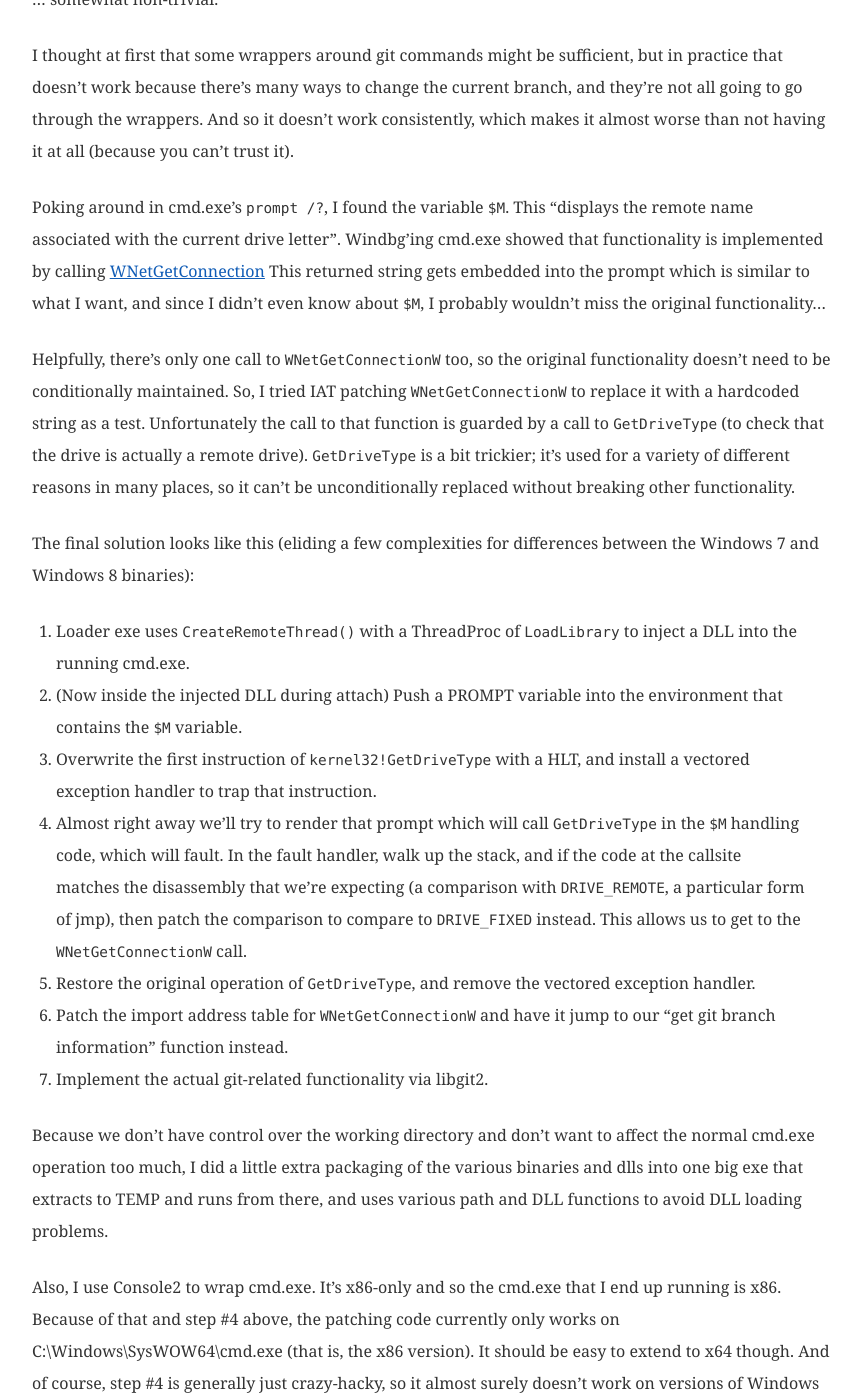
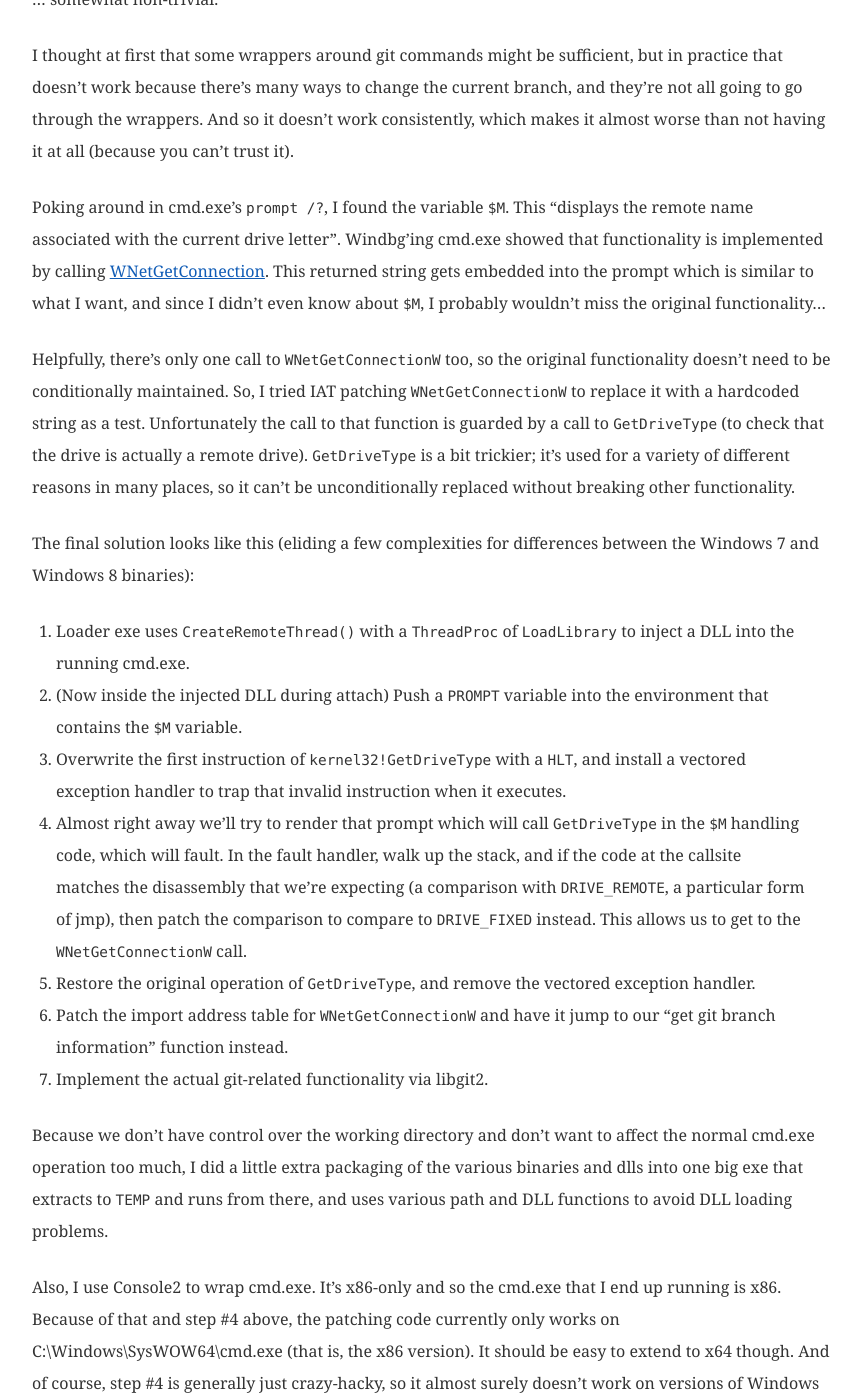
Before and after one commit to sgraham/sgraham.github.io, a Jekyll site: the page built from _posts/2013-07-04-git-branch-in-cmd.markdown, in a window 1280 px wide and 1400 px high, scrolled down 441 px. Shown: the whole window, without its empty margins (208-1069 px from the left). Built offline with Jekyll 4.4.1, drawn with Linux system fonts in a browser that asks for light colours; comment, search, counter and statistics services are not loaded; some of the changed text lies outside the part shown.

Commit message:
minor formatting

```diff
--- a/_posts/2013-07-04-git-branch-in-cmd.markdown
+++ b/_posts/2013-07-04-git-branch-in-cmd.markdown
@@ -15,10 +15,10 @@ worse than not having it at all (because you can't trust it).
 Poking around in cmd.exe's `prompt /?`, I found the variable `$M`. This
 "displays the remote name associated with the current drive letter".
 Windbg'ing cmd.exe showed that functionality is implemented by calling
-[WNetGetConnection](http://msdn.microsoft.com/en-us/library/windows/desktop/aa385453.aspx)
+[WNetGetConnection](http://msdn.microsoft.com/en-us/library/windows/desktop/aa385453.aspx).
 This returned string gets embedded into the prompt which is similar to
-what I want, and since I didn't even know about `$M`, I probably wouldn't
-miss the original functionality...
+what I want, and since I didn't even know about `$M`, I probably
+wouldn't miss the original functionality...
 
 Helpfully, there's only one call to `WNetGetConnectionW` too, so the
 original functionality doesn't need to be conditionally maintained. So,
@@ -32,19 +32,20 @@ replaced without breaking other functionality.
 The final solution looks like this (eliding a few complexities for
 differences between the Windows 7 and Windows 8 binaries):
 
-1. Loader exe uses `CreateRemoteThread()` with a ThreadProc of `LoadLibrary`
-   to inject a DLL into the running cmd.exe.
-2. (Now inside the injected DLL during attach) Push a PROMPT variable
+1. Loader exe uses `CreateRemoteThread()` with a `ThreadProc` of
+   `LoadLibrary` to inject a DLL into the running cmd.exe.
+2. (Now inside the injected DLL during attach) Push a `PROMPT` variable
    into the environment that contains the `$M` variable.
-3. Overwrite the first instruction of `kernel32!GetDriveType` with a HLT,
-   and install a vectored exception handler to trap that instruction.
+3. Overwrite the first instruction of `kernel32!GetDriveType` with a
+   `HLT`, and install a vectored exception handler to trap that invalid
+   instruction when it executes.
 4. Almost right away we'll try to render that prompt which will call
-   `GetDriveType` in the `$M` handling code, which will fault. In the fault
-   handler, walk up the stack, and if the code at the callsite matches
-   the disassembly that we're expecting (a comparison with `DRIVE_REMOTE`,
-   a particular form of jmp), then patch the comparison to compare to
-   `DRIVE_FIXED` instead. This allows us to get to the `WNetGetConnectionW`
-   call.
+   `GetDriveType` in the `$M` handling code, which will fault. In the
+   fault handler, walk up the stack, and if the code at the callsite
+   matches the disassembly that we're expecting (a comparison with
+   `DRIVE_REMOTE`, a particular form of jmp), then patch the comparison
+   to compare to `DRIVE_FIXED` instead. This allows us to get to the
+   `WNetGetConnectionW` call.
 5. Restore the original operation of `GetDriveType`, and remove the
    vectored exception handler.
 6. Patch the import address table for `WNetGetConnectionW` and have it
@@ -54,7 +55,7 @@ differences between the Windows 7 and Windows 8 binaries):
 Because we don't have control over the working directory and don't want
 to affect the normal cmd.exe operation too much, I did a little extra
 packaging of the various binaries and dlls into one big exe that
-extracts to TEMP and runs from there, and uses various path and DLL
+extracts to `TEMP` and runs from there, and uses various path and DLL
 functions to avoid DLL loading problems.
 
 Also, I use Console2 to wrap cmd.exe. It's x86-only and so the cmd.exe
```
Also changed, not shown: other parts of _posts/2013-07-04-git-branch-in-cmd.markdown (+3 -1 lines).
